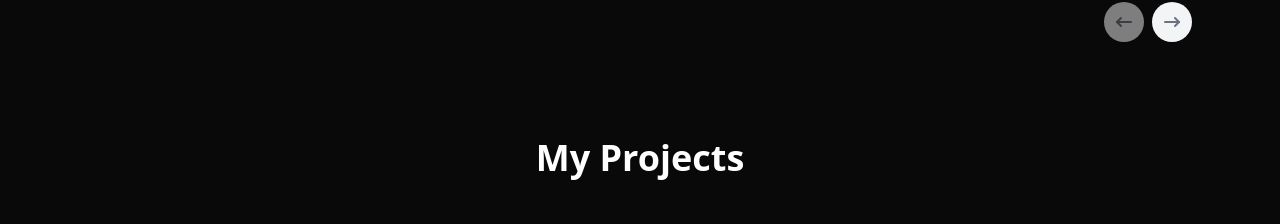
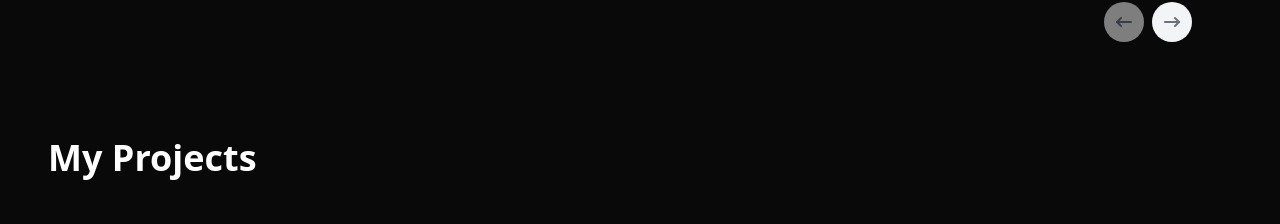
Before and after one commit to randyren278/randy-portfolio, a Next.js app: page / in a window 1280 px wide. Shown: the part 1498-1722 px from the top of the page. Built offline with nearby package versions, Linux system fonts and the light colour scheme; grey boxes are pictures that could not be loaded.

Commit message:
format center left edit

```diff
--- a/app/components/ProjectSection.tsx
+++ b/app/components/ProjectSection.tsx
@@ -62,7 +62,7 @@ const ProjectsSection: React.FC = () => {
 
   return (
     <section id="projects">
-      <h2 className="text-center text-4xl font-bold text-white mt-4 mb-8 md:mb-12 font-sans">
+      <h2 className="text-left text-4xl font-bold text-white mt-4 mb-8 md:mb-12 font-sans">
         My Projects
       </h2>
       <ul ref={ref} className="grid md:grid-cols-3 gap-8 md:gap-12">
```
